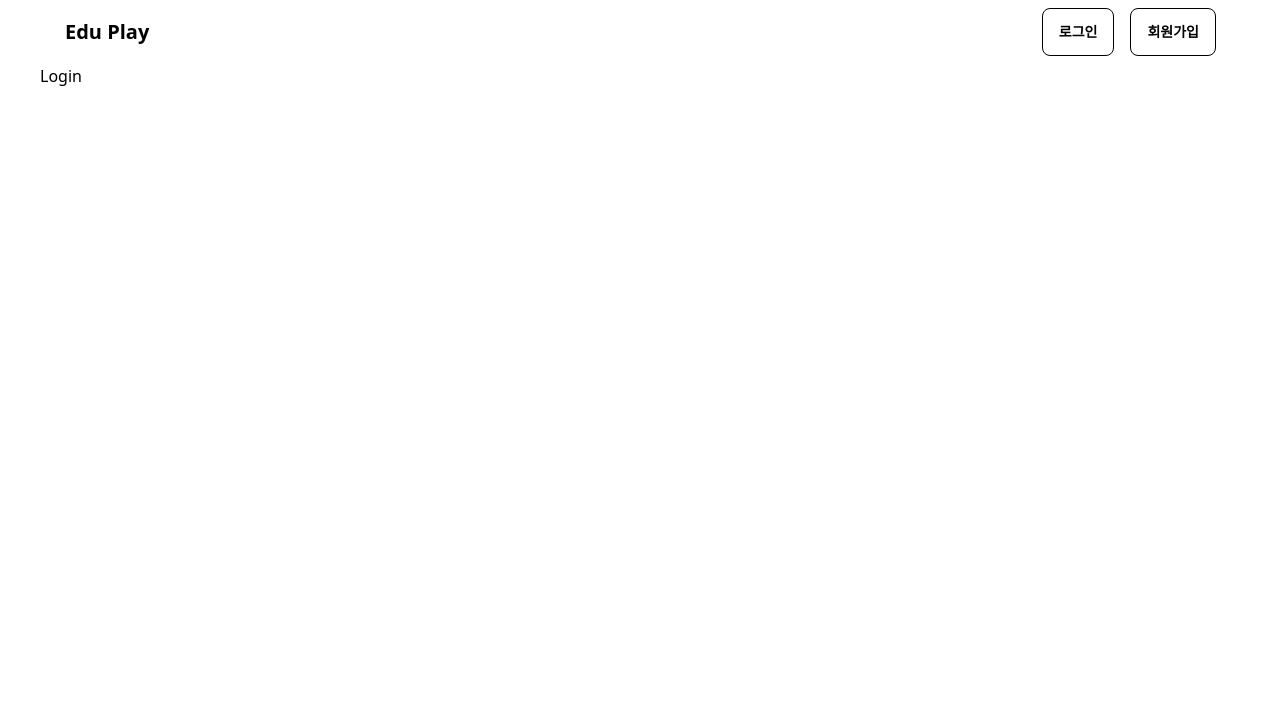
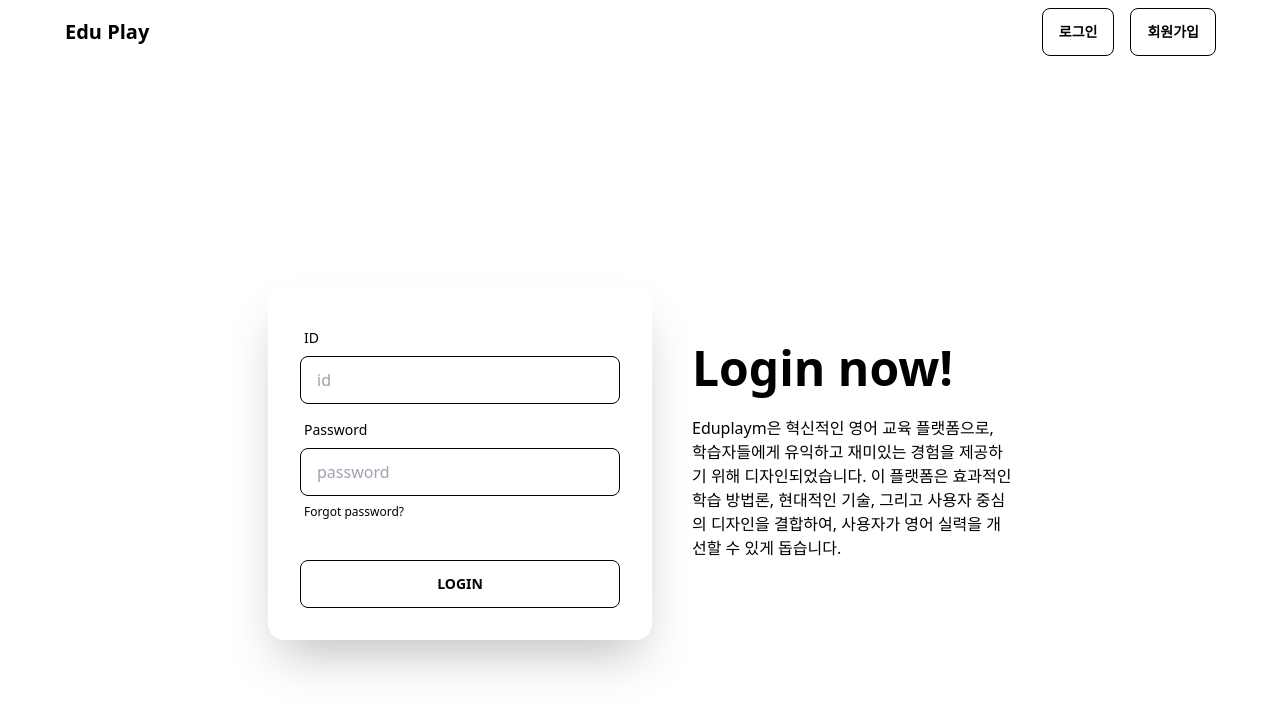
Before and after one commit to tube-jeonghoon/EduFE, a Next.js app: page /login in a window 1280 px wide. Shown: the top 712 px of the page. Built offline with nearby package versions, Linux system fonts and the light colour scheme.

Commit message:
영상 자동 플레이 및 플레이바 제거

```diff
--- a/components/cards/Card.tsx
+++ b/components/cards/Card.tsx
@@ -16,8 +16,8 @@ const Card = (props: CardProps) => {
 
   return (
     <div className="card bg-base-100 shadow-xl p-[1.5rem] m-[1rem] rounded-box">
-      <div className="flex justify-center w-[14rem] h-[14rem] rounded-xl mx-auto">
-        <figure className="px-10 w-full">
+      <div className="flex justify-center w-[14rem] mx-auto">
+        <figure className="px-10 w-[12rem] h-[12rem]">
           <VideoPlayer videoSrc={cardThumbnailUrl} />
         </figure>
       </div>
--- a/components/videoPlayer/VideoPlayer.tsx
+++ b/components/videoPlayer/VideoPlayer.tsx
@@ -45,7 +45,10 @@ const VideoPlayer: React.FC<VideoPlayerProps> = ({ videoSrc }) => {
     if (videoRef.current) {
       setPlayer(
         videojs(videoRef.current, {
-          controls: true,
+          controls: false,
+          loop: true,
+          muted: true,
+          preload: 'auto',
           sources: [
             {
               src: videoSrc,
@@ -65,7 +68,7 @@ const VideoPlayer: React.FC<VideoPlayerProps> = ({ videoSrc }) => {
 
   return (
     <div>
-      <div data-vjs-player className="flex items-center">
+      <div data-vjs-player className="flex items-center rounded-2xl">
         <video ref={videoRef} className={`video-js`} />
       </div>
     </div>
--- a/package.json
+++ b/package.json
@@ -14,6 +14,7 @@
     "@types/react-dom": "18.2.7",
     "autoprefixer": "10.4.14",
     "axios": "^1.4.0",
+    "js-cookie": "^3.0.5",
     "next": "13.4.12",
     "postcss": "8.4.27",
     "react": "18.2.0",
@@ -27,6 +28,7 @@
     "videojs-contrib-hls": "^5.15.0"
   },
   "devDependencies": {
+    "@types/js-cookie": "^3.0.3",
     "@types/video.js": "^7.3.52",
     "daisyui": "^3.5.0",
     "json-server": "^0.17.3",
--- a/pages/index.tsx
+++ b/pages/index.tsx
@@ -38,7 +38,7 @@ const Home: React.FC<HomeProps> = ({ cards }) => {
         <div className="text-[1.4rem]">어떻게 지내?</div>
         <div className="cards grid grid-cols-3 rounded-box w-full">
           {cards.map(card => (
-            <div key={card.name}>
+            <div className="min-h-[20rem]" key={card.name}>
               <Card
                 cardName={card.name}
                 cardThumbnailUrl={card.thumbnailUrl}
--- a/pages/login/index.tsx
+++ b/pages/login/index.tsx
@@ -1,7 +1,78 @@
-import React from 'react';
+import axios from 'axios';
+import React, { useState } from 'react';
+import Cookies from 'js-cookie';
 
 const Login = () => {
-  return <div>Login</div>;
+  const [userId, setUserId] = useState('');
+  const [password, setPassword] = useState('');
+
+  const handleLogin = async () => {
+    try {
+      const res = await axios.post('https://eduplay.jisuheo.shop/login', {
+        email: userId,
+        password,
+      });
+
+      if (res.data && res.data.token) {
+        Cookies.set('token', res.data.token);
+        alert('로그인 성공!');
+      }
+    } catch (error) {
+      console.error(error);
+      alert('로그인 실패!');
+    }
+  };
+  return (
+    <div className="hero min-h-screen bg-base-200">
+      <div className="hero-content flex-col lg:flex-row-reverse">
+        <div className="text-center lg:text-left pl-6">
+          <h1 className="text-5xl font-bold">Login now!</h1>
+          <p className="py-6 w-[20rem]">
+            Eduplaym은 혁신적인 영어 교육 플랫폼으로, 학습자들에게 유익하고
+            재미있는 경험을 제공하기 위해 디자인되었습니다. 이 플랫폼은 효과적인
+            학습 방법론, 현대적인 기술, 그리고 사용자 중심의 디자인을 결합하여,
+            사용자가 영어 실력을 개선할 수 있게 돕습니다.
+          </p>
+        </div>
+        <div className="card flex-shrink-0 w-full max-w-sm shadow-2xl bg-base-100">
+          <div className="card-body">
+            <div className="form-control">
+              <label className="label">
+                <span className="label-text">ID</span>
+              </label>
+              <input
+                type="text"
+                placeholder="id"
+                className="input input-bordered"
+                value={userId}
+                onChange={e => setUserId(e.target.value)}
+              />
+            </div>
+            <div className="form-control">
+              <label className="label">
+                <span className="label-text">Password</span>
+              </label>
+              <input
+                type="password"
+                placeholder="password"
+                className="input input-bordered"
+                value={password}
+                onChange={e => setPassword(e.target.value)}
+              />
+              <label className="label">
+                <a href="#" className="label-text-alt link link-hover">
+                  Forgot password?
+                </a>
+              </label>
+            </div>
+            <div className="form-control mt-6">
+              <button className="btn btn-primary">Login</button>
+            </div>
+          </div>
+        </div>
+      </div>
+    </div>
+  );
 };
 
 export default Login;
```
Also changed, not shown: 1 other file (tests, documents, lock files or other folders).
